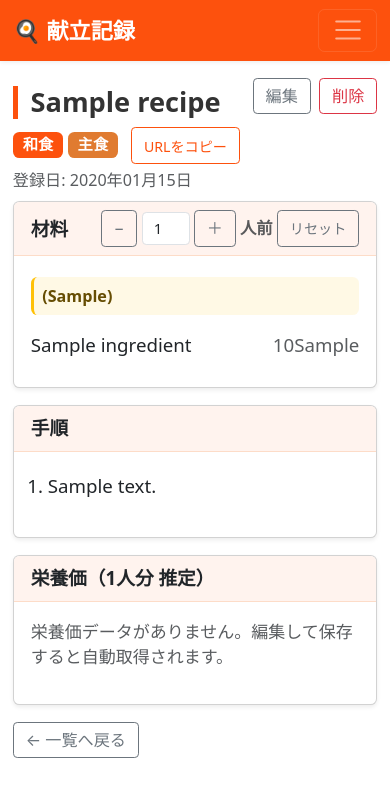
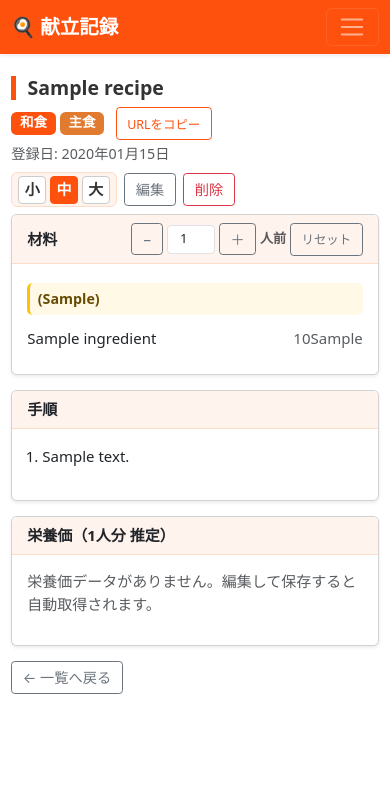
Before and after one commit to Rkawab/COproject, a Django app: page /recipes/1/ in a window 390 px wide. Shown: the top 797 px of the page. Run offline with Django 5.2, Linux system fonts and the light colour scheme; a user stored in the database is signed in; tables that the repository leaves empty hold one stand-in row (values such as "Sample post"); some libraries are stand-ins or nearby versions.

Commit message:
文字サイズを自由に調整できるように変更

```diff
--- a/static/css/custom.css
+++ b/static/css/custom.css
@@ -139,3 +139,113 @@ p.text-muted.small {
     font-size: 0.95rem !important;
     padding: 0.3rem 0.7rem !important;
 }
+
+/* ---- 文字サイズ切り替え（詳細ページ） ---- */
+.font-size-controls {
+    display: inline-flex;
+    align-items: center;
+    gap: 0.25rem;
+    background: #fff3ee;
+    border: 1px solid #fddcc8;
+    border-radius: 6px;
+    padding: 0.15rem 0.4rem;
+}
+.font-size-controls .fs-btn {
+    width: 28px;
+    height: 28px;
+    border: 1px solid #ccc;
+    border-radius: 4px;
+    background: #fff;
+    font-size: 1rem;
+    font-weight: bold;
+    line-height: 1;
+    cursor: pointer;
+    display: flex;
+    align-items: center;
+    justify-content: center;
+    color: #333;
+    padding: 0;
+}
+.font-size-controls .fs-btn:hover {
+    background: #fd510d;
+    color: #fff;
+    border-color: #fd510d;
+}
+.font-size-controls .fs-btn.active {
+    background: #fd510d;
+    color: #fff;
+    border-color: #fd510d;
+}
+.font-size-controls .fs-label {
+    font-size: 0.75rem;
+    color: #888;
+    margin: 0 0.15rem;
+}
+
+/* フォントサイズ段階 */
+.detail-content.fs-small .list-group-item,
+.detail-content.fs-small ol li,
+.detail-content.fs-small ul.list-group-flush li {
+    font-size: 0.95rem;
+    line-height: 1.6;
+}
+.detail-content.fs-medium .list-group-item,
+.detail-content.fs-medium ol li,
+.detail-content.fs-medium ul.list-group-flush li {
+    font-size: 1.1rem;
+    line-height: 1.8;
+}
+.detail-content.fs-large .list-group-item,
+.detail-content.fs-large ol li,
+.detail-content.fs-large ul.list-group-flush li {
+    font-size: 1.35rem;
+    line-height: 1.9;
+}
+
+/* ---- スマホ向けレスポンシブ ---- */
+@media (max-width: 575.98px) {
+    html {
+        font-size: 15px;
+    }
+    h2 {
+        font-size: 1.3rem;
+    }
+    /* ヘッダー部分を縦並びに */
+    .detail-header {
+        flex-direction: column !important;
+        align-items: flex-start !important;
+    }
+    .detail-header .detail-actions {
+        margin-top: 0.5rem;
+    }
+    /* 材料ヘッダーの人前コントロールを折り返し */
+    .card-header {
+        font-size: 1rem;
+    }
+    /* 栄養価を2列+1列に */
+    .nutrition-item .value {
+        font-size: 1.3rem;
+    }
+    .nutrition-item .label {
+        font-size: 0.7rem;
+    }
+    /* フォントサイズ段階もスマホ向け調整 */
+    .detail-content.fs-small .list-group-item,
+    .detail-content.fs-small ol li,
+    .detail-content.fs-small ul.list-group-flush li {
+        font-size: 0.85rem;
+        line-height: 1.5;
+    }
+    .detail-content.fs-medium .list-group-item,
+    .detail-content.fs-medium ol li,
+    .detail-content.fs-medium ul.list-group-flush li {
+        font-size: 1rem;
+        line-height: 1.7;
+    }
+    .detail-content.fs-large .list-group-item,
+    .detail-content.fs-large ol li,
+    .detail-content.fs-large ul.list-group-flush li {
+        font-size: 1.15rem;
+        line-height: 1.8;
+    }
+}
--- a/templates/recipes/detail.html
+++ b/templates/recipes/detail.html
@@ -5,7 +5,7 @@
 <div class="mt-3">
 
     <!-- ヘッダー -->
-    <div class="d-flex justify-content-between align-items-start mb-2">
+    <div class="d-flex justify-content-between align-items-start mb-2 detail-header">
         <div>
             <h2>{{ recipe.name }}</h2>
             <div class="mb-1">
@@ -20,13 +20,19 @@
             </div>
             <p class="text-muted small mb-0">登録日: {{ recipe.created_at|date:"Y年m月d日" }}</p>
         </div>
-        <div class="d-flex gap-2">
+        <div class="d-flex gap-2 align-items-center detail-actions">
+            <!-- 文字サイズ切り替え -->
+            <div class="font-size-controls" title="文字サイズ変更">
+                <button type="button" class="fs-btn" data-fs="small" aria-label="文字を小さく">小</button>
+                <button type="button" class="fs-btn active" data-fs="medium" aria-label="標準の文字サイズ">中</button>
+                <button type="button" class="fs-btn" data-fs="large" aria-label="文字を大きく">大</button>
+            </div>
             <a href="{% url 'recipes:edit' recipe.pk %}" class="btn btn-outline-secondary btn-sm">編集</a>
             <a href="{% url 'recipes:delete' recipe.pk %}" class="btn btn-outline-danger btn-sm">削除</a>
         </div>
     </div>
 
-    <div class="row g-3">
+    <div class="row g-3 detail-content fs-medium" id="detail-content">
 
         <!-- 材料 -->
         <div class="col-12 col-md-5">
@@ -127,6 +133,36 @@
 
 {% block extra_js %}
 <script>
+// ---- 文字サイズ切り替え ----
+(function () {
+    var SIZES = ['small', 'medium', 'large'];
+    var STORAGE_KEY = 'recipe_detail_font_size';
+    var content = document.getElementById('detail-content');
+    var buttons = document.querySelectorAll('.font-size-controls .fs-btn');
+
+    function applySize(size) {
+        SIZES.forEach(function (s) { content.classList.remove('fs-' + s); });
+        content.classList.add('fs-' + size);
+        buttons.forEach(function (btn) {
+            btn.classList.toggle('active', btn.dataset.fs === size);
+        });
+        try { localStorage.setItem(STORAGE_KEY, size); } catch (e) {}
+    }
+
+    // 保存済みの設定を復元
+    var saved = null;
+    try { saved = localStorage.getItem(STORAGE_KEY); } catch (e) {}
+    if (saved && SIZES.indexOf(saved) >= 0) {
+        applySize(saved);
+    }
+
+    buttons.forEach(function (btn) {
+        btn.addEventListener('click', function () {
+            applySize(btn.dataset.fs);
+        });
+    });
+})();
+
 function copyRecipeUrl(btn) {
     var url = location.origin + '/cooking/recipes/{{ recipe.pk }}/';
     navigator.clipboard.writeText(url).then(function () {
```
